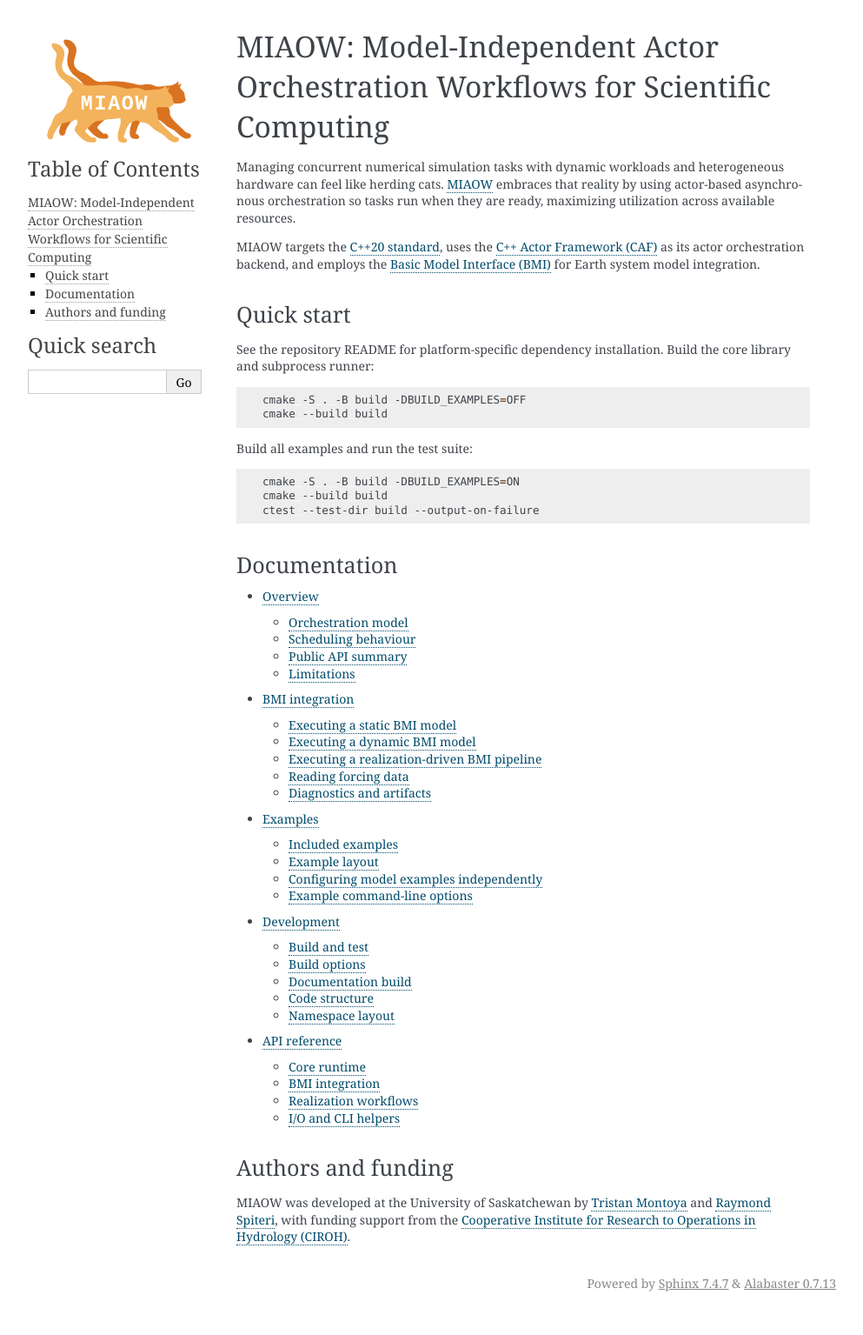
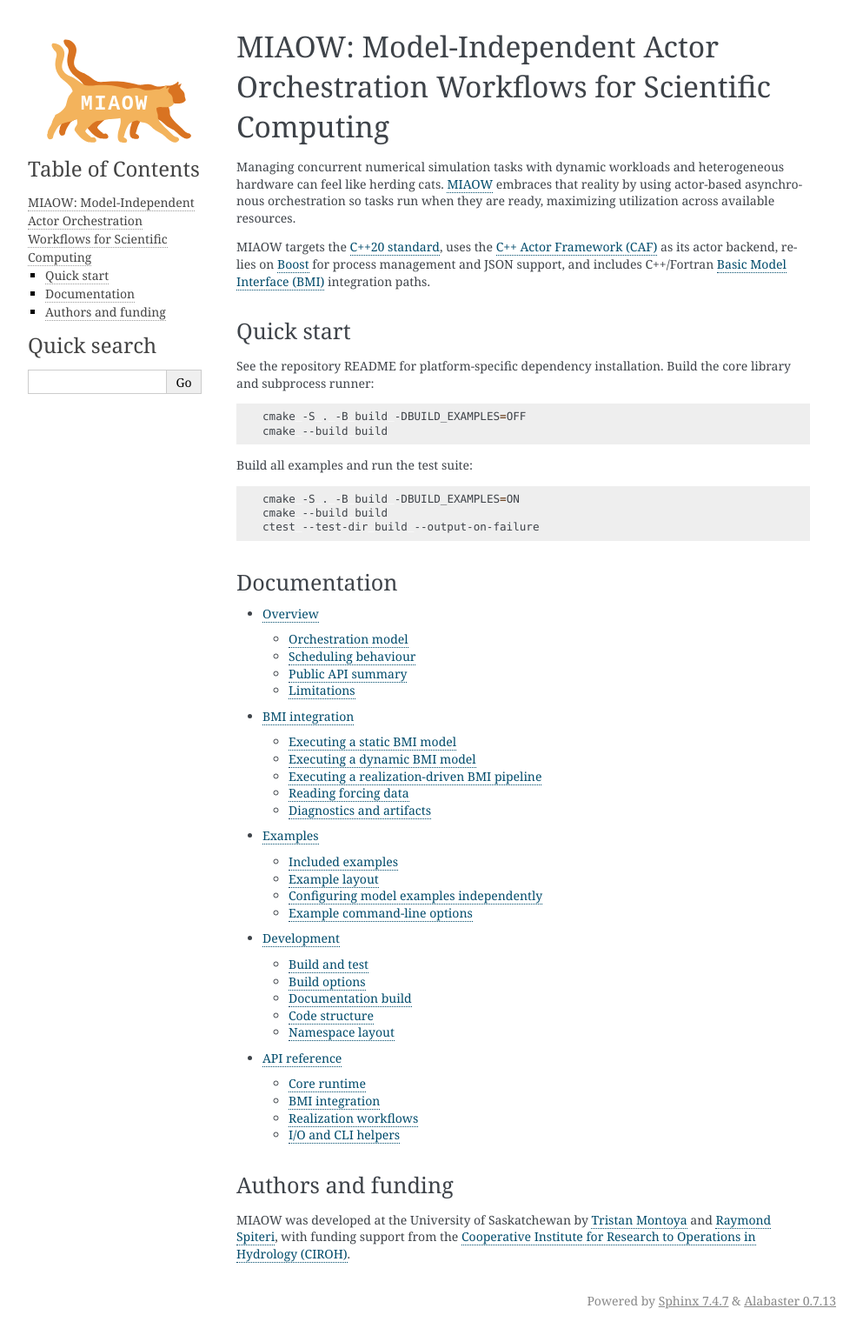
Before and after one commit to uofs-simlab/miaow-framework, a Sphinx documentation site: the page built from docs/index.rst, in a window 1280 px wide. Shown: the whole page at 87% size, without its empty margins (148-1141 px from the left). Built offline with Sphinx 7.4.7, drawn with Linux system fonts in a browser that asks for light colours; the version number could not be read and is left out.

Commit message:
sync docs and readme

```diff
--- a/docs/index.rst
+++ b/docs/index.rst
@@ -9,9 +9,10 @@ ready, maximizing utilization across available resources.
 
 MIAOW targets the `C++20 standard <https://en.cppreference.com/w/cpp/20.html>`_,
 uses the `C++ Actor Framework (CAF) <https://www.actor-framework.org/>`_ as its
-actor orchestration backend, and employs the
-`Basic Model Interface (BMI) <https://bmi.csdms.io/en/stable/>`_ for Earth
-system model integration.
+actor backend, relies on `Boost <https://www.boost.org/>`_ for process
+management and JSON support, and includes C++/Fortran
+`Basic Model Interface (BMI) <https://bmi.csdms.io/en/stable/>`_ integration
+paths.
 
 Quick start
 -----------
```
Also changed, not shown: README.md (+2 -1 lines).
